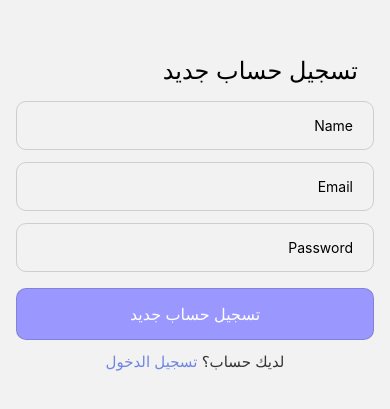
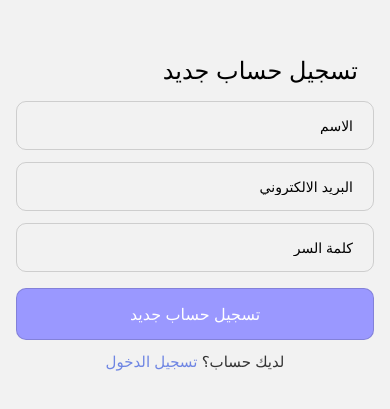
Before and after one commit to DaliaZahran/halaqet-alsabt-tajweed-app, a React Native app: screen /SignUp in a window 390 px wide. Shown: the part 217-626 px from the top of the page. Built offline with nearby package versions, Linux system fonts and the light colour scheme; no server answers.

Commit message:
fixed inputs placeholder

```diff
--- a/src/screens/SignUpScreen.js
+++ b/src/screens/SignUpScreen.js
@@ -48,19 +48,19 @@ const SignUpScreen = ({ navigation }) => {
     <View style={styles.container}>
       <Text style={styles.titleText}>تسجيل حساب جديد</Text>
       <TextInput
-        placeholder="Name"
+        placeholder="الاسم"
         value={name}
         onChangeText={(text) => setName(text)}
         style={styles.input}
       />
       <TextInput
-        placeholder="Email"
+        placeholder="البريد الالكتروني"
         value={email}
         onChangeText={(text) => setEmail(text)}
         style={styles.input}
       />
       <TextInput
-        placeholder="Password"
+        placeholder="كلمة السر"
         value={password}
         onChangeText={(text) => setPassword(text)}
         secureTextEntry
```
